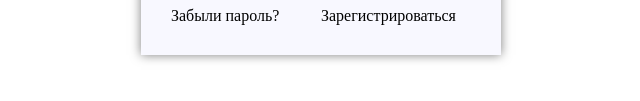
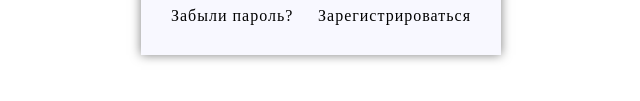
Before and after one commit to julimorozova/twitter, a plain HTML site: page templates/login.html in a window 1280 px wide. Shown: the part 561-662 px from the top of the page, 319-959 px from the left. Drawn offline with Linux system fonts and the light colour scheme.

Commit message:
fix the details

```diff
--- a/templates/login.html
+++ b/templates/login.html
@@ -1,7 +1,7 @@
 <!doctype html>
 <html lang="ru">
 <head>
-    <title>Личный кабинет</title>
+    <title>Dream</title>
     <meta charset="utf-8"/>
     <meta name="viewport" content="width=device-width, initial-scale=1">
     <link rel="stylesheet" href="./style.css">
@@ -9,7 +9,6 @@
 <body>
     <div class="container">
         <div class="logo"><img src="logo.png" alt=""></div>
-
         <div class="title">Войти в #</div>
         <form method="POST" action="/login" class="form">
             <div class="form__auto form__input"><input type="text" name="username" placeholder="Введите email..."></div>
@@ -21,8 +20,6 @@
             <div class="forgot__link"><a href="#">Забыли пароль?</a></div>
             <div class="forgot__link"><a href="#">Зарегистрироваться</a></div>
         </div>
-
-
     </div>
 </body>
 </html>
--- a/templates/style.css
+++ b/templates/style.css
@@ -53,4 +53,5 @@ body {
 .forgot__link a {
     text-decoration: none;
     color: black;
+    letter-spacing: 1px;
 }
```
Lines whose indentation alone changed are shown as unchanged.
